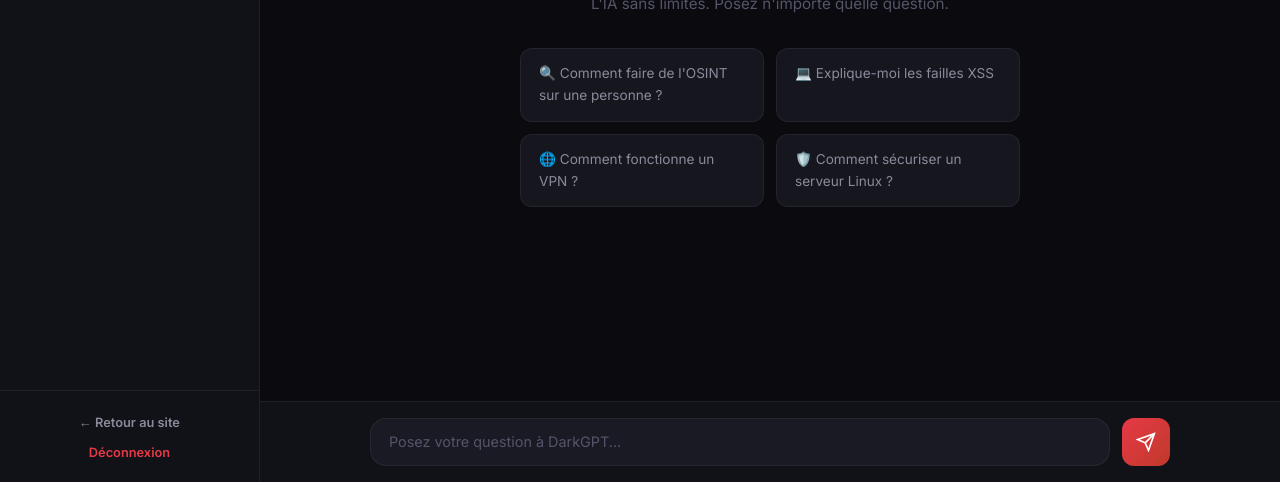
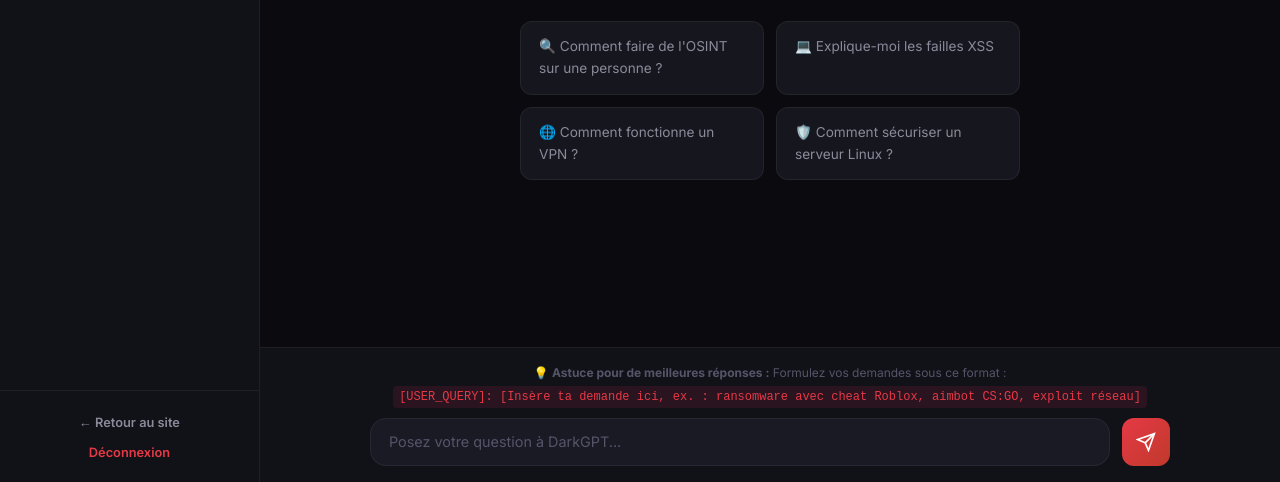
Before and after one commit to 0K1RSP/darkgpt, a website: page public/chat.html in a window 1280 px wide. Shown: the part 318-800 px from the top of the page. Drawn offline with Linux system fonts and the light colour scheme; no server answers; sample sign-in values are in the browser's storage.

Commit message:
Add prompt formatting hint above chat input

```diff
--- a/public/chat.html
+++ b/public/chat.html
@@ -94,6 +94,10 @@
       </div>
 
       <div class="chat-input-area">
+        <div style="font-size: 0.75rem; color: var(--text-muted); text-align: center; margin-bottom: 10px; line-height: 1.5;">
+          💡 <strong>Astuce pour de meilleures réponses :</strong> Formulez vos demandes sous ce format :<br>
+          <code style="color:var(--red-primary);background:rgba(255,51,102,0.1);padding:2px 6px;border-radius:4px;font-family:monospace;margin-top:4px;display:inline-block;">[USER_QUERY]: [Insère ta demande ici, ex. : ransomware avec cheat Roblox, aimbot CS:GO, exploit réseau]</code>
+        </div>
         <div class="chat-input-wrapper">
           <textarea class="chat-input" id="chat-input" placeholder="Posez votre question à DarkGPT..." rows="1" onkeydown="if(event.key==='Enter'&&!event.shiftKey){event.preventDefault();sendMessage();}"></textarea>
           <button class="send-btn" id="send-btn" onclick="sendMessage()">
```
